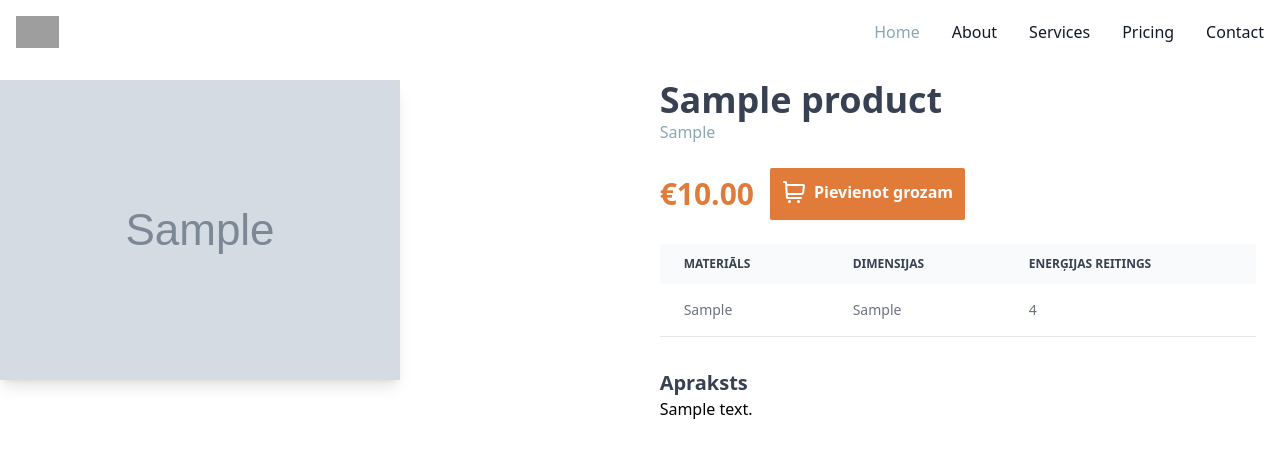
After one commit to SimonsMeldzers/BalticLogi, a PHP site: page /BalticLogi/public/productSlug.php?id=1 in a window 1280 px wide. The commit adds this page. Shown: the top 458 px of the page. Run offline with PHP 8.4, Linux system fonts and the light colour scheme; tables that the repository leaves empty or names only in its code hold one stand-in row (values such as "Sample post"); grey boxes marked "Sample" are stand-in pictures; grey boxes are pictures that could not be loaded.

Commit message:
Added product page

```diff
--- a/public/components/featuredProducts.php
+++ b/public/components/featuredProducts.php
@@ -16,7 +16,7 @@ if (!$featuredProducts) {
     if ($featuredProducts->num_rows > 0):
         while ($row = $featuredProducts->fetch_assoc()):
     ?>
-    <a href="/product-details.php?id=<?php echo $row['id']; ?>"
+    <a href="/BalticLogi/public/productSlug.php?id=<?php echo $row['id']; ?>"
        class="w-72 lg:w-96 bg-white rounded-md shadow-lg overflow-hidden
               text-start hover:shadow-xl transition-shadow duration-300"
     >
--- a/public/components/navbar.php
+++ b/public/components/navbar.php
@@ -1,7 +1,7 @@
 <!-- Lai paātrinātu darbu, galvenes sākuma makets paņemts no https://flowbite.com/docs/components/navbar/ -->
 <nav class="bg-white border-gray-200 dark:bg-gray-900">
     <div class="max-w-screen-xl flex flex-wrap items-center justify-between mx-auto p-4">
-        <a href="#" class="flex items-center space-x-3 rtl:space-x-reverse">
+        <a href="/BalticLogi/public/" class="flex items-center space-x-3 rtl:space-x-reverse">
             <img src="https://i.ibb.co/vj61MnB/baltic-logi-high-resolution-logo-transparent.png" class="h-8" alt="BalticLogi" />
         </a>
         <button data-collapse-toggle="navbar-default" type="button"
--- a/public/index.php
+++ b/public/index.php
@@ -13,7 +13,6 @@ $products = $result->fetch_array();
     <meta charset="UTF-8">
     <meta name="viewport" content="width=device-width, initial-scale=1.0">
     <link href="../src/output.css" rel="stylesheet">
-    <link href="../src/css/style.css" rel="stylesheet">
     <title>BalticLogi</title>
 </head>
 <body>
--- /dev/null
+++ b/public/productSlug.php
@@ -0,0 +1,99 @@
+<?php
+include '../src/connect_db.php';
+
+if (isset($_GET['id']) && is_numeric($_GET['id'])) {
+    $product_id = intval($_GET['id']);
+} else {
+    die("Invalid product ID.");
+}
+
+$sql = "SELECT * FROM products WHERE id = $product_id";
+$result = $conn->query($sql);
+
+if ($result->num_rows == 0) {
+    die("Product not found.");
+}
+
+$product = $result->fetch_assoc();
+?>
+
+<!DOCTYPE html>
+<html lang="en">
+<head>
+    <meta charset="UTF-8">
+    <meta name="viewport" content="width=device-width, initial-scale=1.0">
+    <title><?php echo htmlspecialchars($product['name']); ?> - Product Details</title>
+    <link href="../src/output.css" rel="stylesheet">
+</head>
+<body>
+    <?php include '../public/components/navbar.php'; ?>
+
+    <div class="max-w-screen-xl mx-auto my-4">
+        <div class="flex flex-wrap lg:flex-nowrap lg:flex-row gap-4">
+
+            <div class="w-full lg:max-w-2xl">
+                <?php if (!empty($product['image_path'])): ?>
+                    <img class="shadow-lg" src="<?php echo htmlspecialchars($product['image_path']); ?>"
+                        alt="<?php echo htmlspecialchars($product['name']); ?>">
+                <?php else: ?>
+                    <div class="w-full bg-gray-300 flex items-center justify-center">
+                        <span class="text-gray-500">Nav attēla</span>
+                    </div>
+                <?php endif; ?>
+            </div>
+
+            <div class="px-6 w-full">
+                <h1 class="text-4xl font-semibold text-gray-700"><?php echo htmlspecialchars($product['name']); ?></h1>
+                <p class="text-primary"><?php echo htmlspecialchars($product['category'] ?? 'N/A'); ?></p>
+                <div class="flex flex-wrap my-6 gap-4">
+                    <h2 class="text-danger py-2 text-3xl font-bold">€<?php echo number_format($product['price'], 2); ?></h2>
+                    <button class="py-3 px-3 bg-danger text-white font-semibold rounded-sm drop-shadow-sm
+                                   hover:drop-shadow-md hover:bg-opacity-90 active:scale-[1.01] flex flex-row gap-2"
+                    >
+                        <svg class="w-6 h-6" viewBox="0 0 24 24" fill="none" xmlns="http://www.w3.org/2000/svg">
+                            <path d="M5.00014 14H18.1359C19.1487 14 19.6551 14 20.0582 13.8112C20.4134 13.6448
+                                     20.7118 13.3777 20.9163 13.0432C21.1485 12.6633 21.2044 12.16 21.3163 11.1534L21.9013
+                                     5.88835C21.9355 5.58088 21.9525 5.42715 21.9031 5.30816C21.8597 5.20366 21.7821 5.11697
+                                     21.683 5.06228C21.5702 5 21.4155 5 21.1062 5H4.50014M2 2H3.24844C3.51306 2 3.64537 2 3.74889
+                                     2.05032C3.84002 2.09463 3.91554 2.16557 3.96544 2.25376C4.02212 2.35394 4.03037 2.48599
+                                     4.04688 2.7501L4.95312 17.2499C4.96963 17.514 4.97788 17.6461 5.03456 17.7462C5.08446 17.8344
+                                     5.15998 17.9054 5.25111 17.9497C5.35463 18 5.48694 18 5.75156 18H19M7.5 21.5H7.51M16.5
+                                     21.5H16.51M8 21.5C8 21.7761 7.77614 22 7.5 22C7.22386 22 7 21.7761 7 21.5C7 21.2239 7.22386
+                                     21 7.5 21C7.77614 21 8 21.2239 8 21.5ZM17 21.5C17 21.7761 16.7761 22 16.5 22C16.2239 22 16 21.7761
+                                     16 21.5C16 21.2239 16.2239 21 16.5 21C16.7761 21 17 21.2239 17 21.5Z"
+                                  stroke="currentColor"
+                                  stroke-width="2"
+                                  stroke-linecap="round"
+                                  stroke-linejoin="round"
+                            />
+                        </svg>
+                        Pievienot grozam
+                    </button>
+                </div>
+
+                <div class="relative overflow-x-auto mb-8">
+                    <table class="w-full text-sm text-left rtl:text-right text-gray-500 dark:text-gray-400">
+                        <thead class="text-xs text-gray-700 uppercase bg-gray-50 dark:bg-gray-700 dark:text-gray-400">
+                            <tr>
+                                <th scope="col" class="px-6 py-3">Materiāls</th>
+                                <th scope="col" class="px-6 py-3">Dimensijas</th>
+                                <th scope="col" class="px-6 py-3">Enerģijas reitings</th>
+                            </tr>
+                        </thead>
+                        <tbody>
+                            <tr class="bg-white border-b dark:bg-gray-800 dark:border-gray-700">
+                                <td class="px-6 py-4"><?php echo htmlspecialchars($product['material']); ?></td>
+                                <td class="px-6 py-4"><?php echo htmlspecialchars($product['dimensions']); ?></td>
+                                <td class="px-6 py-4"><?php echo htmlspecialchars($product['energy_rating']); ?></td>
+                            </tr>
+                        </tbody>
+                    </table>
+                </div>
+
+                <h2 class="text-xl font-bold text-gray-700">Apraksts</h2>
+                <p><?php echo htmlspecialchars($product['description']); ?></p>
+            </div>
+        </div>
+    </div>
+</body>
+</html>
--- a/src/output.css
+++ b/src/output.css
@@ -566,9 +600,32 @@ video {
   border-width: 0;
 }
 
+.relative {
+  position: relative;
+}
+
+.m-auto {
+  margin: auto;
+}
+
 .mx-auto {
   margin-left: auto;
   margin-right: auto;
+}
+
+.my-10 {
+  margin-top: 2.5rem;
+  margin-bottom: 2.5rem;
+}
+
+.my-4 {
+  margin-top: 1rem;
+  margin-bottom: 1rem;
+}
+
+.my-6 {
+  margin-top: 1.5rem;
+  margin-bottom: 1.5rem;
 }
 
 .mb-4 {
@@ -591,6 +648,22 @@ video {
   margin-top: 0.5rem;
 }
 
+.mt-6 {
+  margin-top: 1.5rem;
+}
+
+.mb-6 {
+  margin-bottom: 1.5rem;
+}
+
+.mb-10 {
+  margin-bottom: 2.5rem;
+}
+
+.mb-8 {
+  margin-bottom: 2rem;
+}
+
 .block {
   display: block;
 }
@@ -751,8 +885,20 @@ video {
   justify-content: space-between;
 }
 
+.justify-evenly {
+  justify-content: space-evenly;
+}
+
 .gap-6 {
   gap: 1.5rem;
+}
+
+.gap-4 {
+  gap: 1rem;
+}
+
+.gap-2 {
+  gap: 0.5rem;
 }
 
 .space-x-3 > :not([hidden]) ~ :not([hidden]) {
@@ -761,12 +907,28 @@ video {
   margin-left: calc(0.75rem * calc(1 - var(--tw-space-x-reverse)));
 }
 
+.self-start {
+  align-self: flex-start;
+}
+
+.\!self-start {
+  align-self: flex-start !important;
+}
+
 .self-center {
   align-self: center;
 }
 
 .overflow-hidden {
   overflow: hidden;
+}
+
+.overflow-x-auto {
+  overflow-x: auto;
+}
+
+.whitespace-nowrap {
+  white-space: nowrap;
 }
 
 .rounded {
@@ -793,6 +955,14 @@ video {
   border-width: 1px;
 }
 
+.border-b {
+  border-bottom-width: 1px;
+}
+
+.border-dotted {
+  border-style: dotted;
+}
+
 .border-gray-100 {
   --tw-border-opacity: 1;
   border-color: rgb(243 244 246 / var(--tw-border-opacity, 1));
@@ -881,6 +1080,20 @@ video {
   padding-right: 1rem;
 }
 
+.py-3 {
+  padding-top: 0.75rem;
+  padding-bottom: 0.75rem;
+}
+
+.px-12 {
+  padding-left: 3rem;
+  padding-right: 3rem;
+}
+
+.text-left {
+  text-align: left;
+}
+
 .text-center {
   text-align: center;
 }
@@ -912,6 +1125,26 @@ video {
 .text-xl {
   font-size: 1.25rem;
   line-height: 1.75rem;
+}
+
+.text-2xl {
+  font-size: 1.5rem;
+  line-height: 2rem;
+}
+
+.text-4xl {
+  font-size: 2.25rem;
+  line-height: 2.5rem;
+}
+
+.text-5xl {
+  font-size: 3rem;
+  line-height: 1;
+}
+
+.text-xs {
+  font-size: 0.75rem;
+  line-height: 1rem;
 }
 
 .font-bold {
@@ -965,6 +1198,21 @@ video {
   color: rgb(239 68 68 / var(--tw-text-opacity, 1));
 }
 
+.text-gray-700 {
+  --tw-text-opacity: 1;
+  color: rgb(55 65 81 / var(--tw-text-opacity, 1));
+}
+
+.text-primary {
+  --tw-text-opacity: 1;
+  color: rgb(137 168 178 / var(--tw-text-opacity, 1));
+}
+
+.text-secondary {
+  --tw-text-opacity: 1;
+  color: rgb(179 200 207 / var(--tw-text-opacity, 1));
+}
+
 .shadow-xl {
   --tw-shadow: 0 20px 25px -5px rgb(0 0 0 / 0.1), 0 8px 10px -6px rgb(0 0 0 / 0.1);
   --tw-shadow-colored: 0 20px 25px -5px var(--tw-shadow-color), 0 8px 10px -6px var(--tw-shadow-color);
@@ -980,6 +1228,12 @@ video {
 .shadow-lg {
   --tw-shadow: 0 10px 15px -3px rgb(0 0 0 / 0.1), 0 4px 6px -4px rgb(0 0 0 / 0.1);
   --tw-shadow-colored: 0 10px 15px -3px var(--tw-shadow-color), 0 4px 6px -4px var(--tw-shadow-color);
+  box-shadow: var(--tw-ring-offset-shadow, 0 0 #0000), var(--tw-ring-shadow, 0 0 #0000), var(--tw-shadow);
+}
+
+.shadow {
+  --tw-shadow: 0 1px 3px 0 rgb(0 0 0 / 0.1), 0 1px 2px -1px rgb(0 0 0 / 0.1);
+  --tw-shadow-colored: 0 1px 3px 0 var(--tw-shadow-color), 0 1px 2px -1px var(--tw-shadow-color);
   box-shadow: var(--tw-ring-offset-shadow, 0 0 #0000), var(--tw-ring-shadow, 0 0 #0000), var(--tw-shadow);
 }
 
@@ -1123,10 +1396,34 @@ video {
   .lg\:w-96 {
     width: 24rem;
   }
+
+  .lg\:w-1\/2 {
+    width: 50%;
+  }
+
+  .lg\:max-w-xl {
+    max-width: 36rem;
+  }
+
+  .lg\:max-w-2xl {
+    max-width: 42rem;
+  }
+
+  .lg\:flex-row {
+    flex-direction: row;
+  }
+
+  .lg\:flex-nowrap {
+    flex-wrap: nowrap;
+  }
 }
 
 .rtl\:space-x-reverse:where([dir="rtl"], [dir="rtl"] *) > :not([hidden]) ~ :not([hidden]) {
   --tw-space-x-reverse: 1;
+}
+
+.rtl\:text-right:where([dir="rtl"], [dir="rtl"] *) {
+  text-align: right;
 }
 
 @media (prefers-color-scheme: dark) {
```
Also changed, not shown: other parts of src/output.css (+148 -0 lines).
